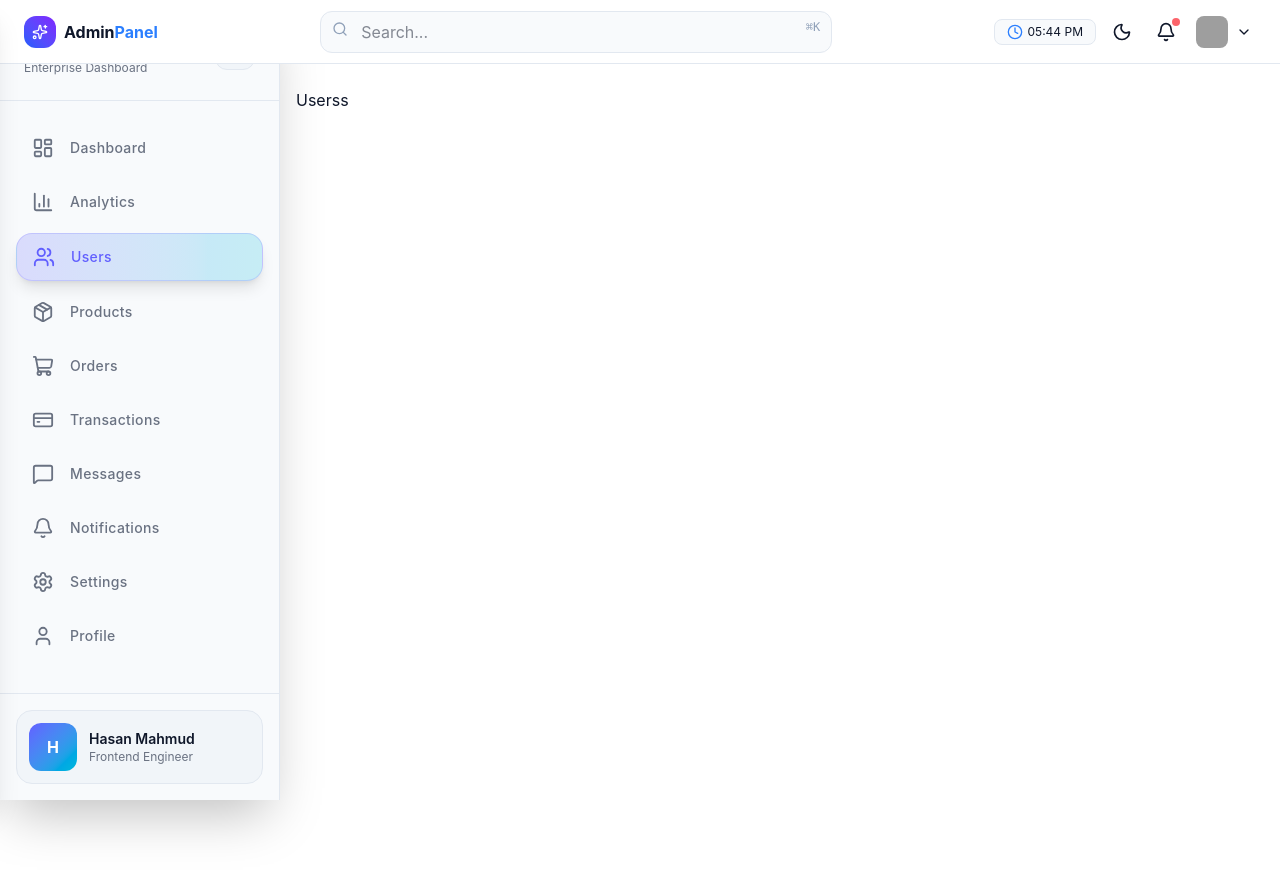
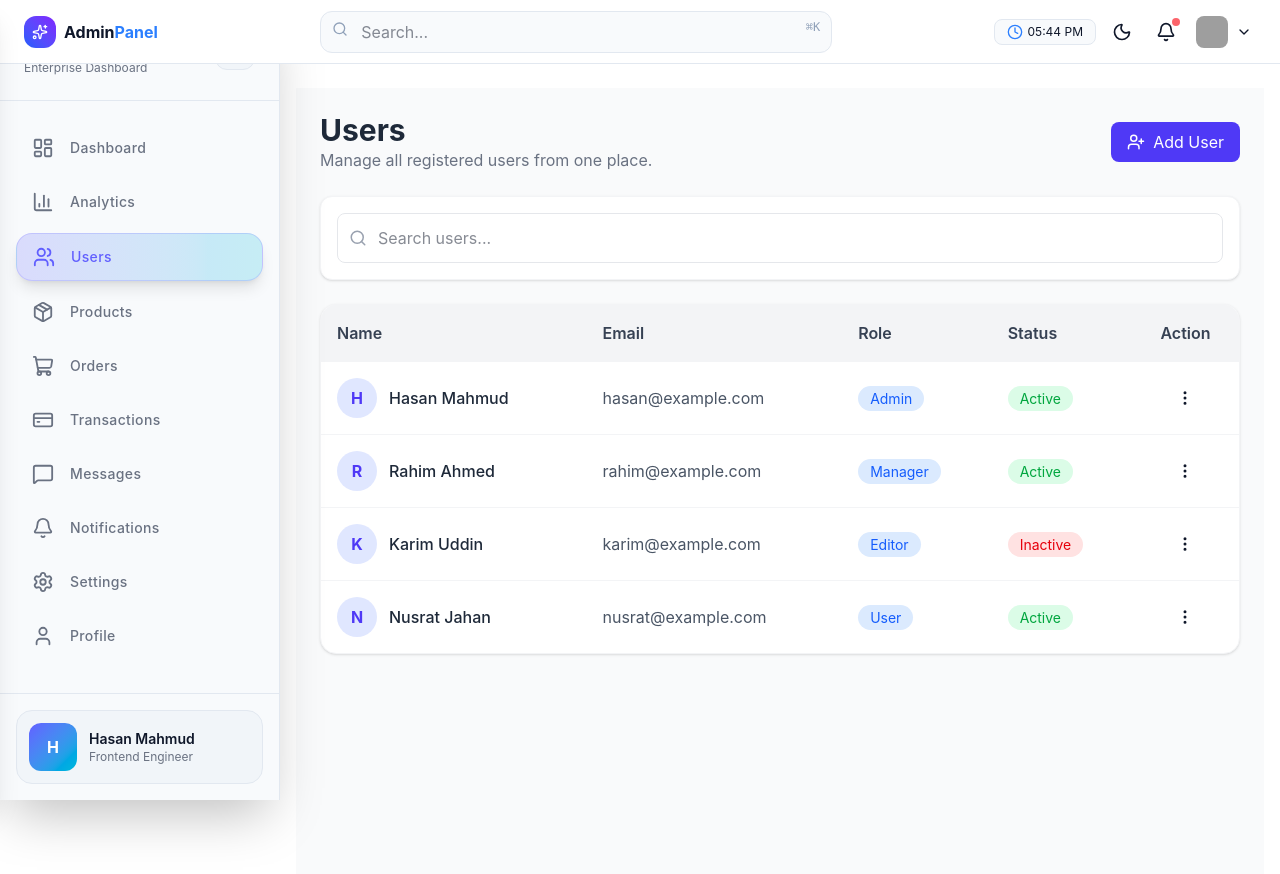
Before and after one commit to Hasan959/dashboard-react-tailwindcss, a React (Vite) app: page /users in a window 1280 px wide. Shown: the top 874 px of the page. Before the commit the page ends 800 px from the top, so only its background shows below. Built offline with nearby package versions, Linux system fonts and the light colour scheme; grey boxes are pictures that could not be loaded.

Commit message:
git updates

```diff
--- a/src/components/pages/Analytics.jsx
+++ b/src/components/pages/Analytics.jsx
@@ -1,9 +1,104 @@
-import React from 'react'
+import React from "react";
+import {
+  BarChart3,
+  Users,
+  ShoppingCart,
+  DollarSign,
+} from "lucide-react";
 
 const Analytics = () => {
+  const stats = [
+    {
+      title: "Total Revenue",
+      value: "$45,280",
+      icon: <DollarSign size={24} />,
+      color: "bg-green-100 text-green-600",
+    },
+    {
+      title: "Total Users",
+      value: "12,450",
+      icon: <Users size={24} />,
+      color: "bg-blue-100 text-blue-600",
+    },
+    {
+      title: "Orders",
+      value: "3,280",
+      icon: <ShoppingCart size={24} />,
+      color: "bg-orange-100 text-orange-600",
+    },
+    {
+      title: "Growth Rate",
+      value: "+24%",
+      icon: <BarChart3 size={24} />,
+      color: "bg-purple-100 text-purple-600",
+    },
+  ];
+
   return (
-    <div>Analyticss fd </div>
-  )
-}
+    <div className="min-h-screen bg-gray-50 p-6">
+      {/* Page Header */}
+      <div className="mb-8">
+        <h1 className="text-3xl font-bold text-gray-800">
+          Analytics Dashboard
+        </h1>
+        <p className="text-gray-500 mt-2">
+          Monitor your business performance and growth.
+        </p>
+      </div>
 
-export default Analytics
+      {/* Stats Cards */}
+      <div className="grid grid-cols-1 sm:grid-cols-2 lg:grid-cols-4 gap-6 mb-8">
+        {stats.map((item, index) => (
+          <div
+            key={index}
+            className="bg-white rounded-2xl p-6 shadow-sm border border-gray-100 hover:shadow-lg transition-all duration-300"
+          >
+            <div className="flex items-center justify-between">
+              <div>
+                <p className="text-gray-500 text-sm">{item.title}</p>
+                <h2 className="text-2xl font-bold text-gray-800 mt-2">
+                  {item.value}
+                </h2>
+              </div>
+
+              <div
+                className={`w-12 h-12 rounded-xl flex items-center justify-center ${item.color}`}
+              >
+                {item.icon}
+              </div>
+            </div>
+          </div>
+        ))}
+      </div>
+
+      {/* Analytics Chart Section */}
+      <div className="bg-white rounded-2xl p-6 shadow-sm border border-gray-100">
+        <h2 className="text-xl font-semibold text-gray-800 mb-6">
+          Revenue Analytics
+        </h2>
+
+        <div className="h-72 flex items-end justify-between gap-3">
+          {[45, 70, 55, 90, 80, 120, 95].map((value, index) => (
+            <div
+              key={index}
+              className="flex-1 bg-indigo-500 rounded-t-lg hover:opacity-80 transition-all"
+              style={{ height: `${value * 2}px` }}
+            />
+          ))}
+        </div>
+
+        <div className="flex justify-between mt-4 text-sm text-gray-500">
+          <span>Jan</span>
+          <span>Feb</span>
+          <span>Mar</span>
+          <span>Apr</span>
+          <span>May</span>
+          <span>Jun</span>
+          <span>Jul</span>
+        </div>
+      </div>
+    </div>
+  );
+};
+
+export default Analytics;
--- a/src/components/pages/Users.jsx
+++ b/src/components/pages/Users.jsx
@@ -1,9 +1,144 @@
-import React from 'react'
+import React from "react";
+import { Search, UserPlus, MoreVertical } from "lucide-react";
 
 const Users = () => {
+  const users = [
+    {
+      id: 1,
+      name: "Hasan Mahmud",
+      email: "hasan@example.com",
+      role: "Admin",
+      status: "Active",
+    },
+    {
+      id: 2,
+      name: "Rahim Ahmed",
+      email: "rahim@example.com",
+      role: "Manager",
+      status: "Active",
+    },
+    {
+      id: 3,
+      name: "Karim Uddin",
+      email: "karim@example.com",
+      role: "Editor",
+      status: "Inactive",
+    },
+    {
+      id: 4,
+      name: "Nusrat Jahan",
+      email: "nusrat@example.com",
+      role: "User",
+      status: "Active",
+    },
+  ];
+
   return (
-    <div>Userss</div>
-  )
-}
+    <div className="p-6 bg-gray-50 min-h-screen">
+      {/* Header */}
+      <div className="flex flex-col md:flex-row md:items-center md:justify-between gap-4 mb-6">
+        <div>
+          <h1 className="text-3xl font-bold text-gray-800">Users</h1>
+          <p className="text-gray-500">
+            Manage all registered users from one place.
+          </p>
+        </div>
 
-export default Users
+        <button className="flex items-center gap-2 bg-indigo-600 text-white px-4 py-2 rounded-lg hover:bg-indigo-700 transition">
+          <UserPlus size={18} />
+          Add User
+        </button>
+      </div>
+
+      {/* Search */}
+      <div className="bg-white rounded-xl shadow-sm border border-gray-100 p-4 mb-6">
+        <div className="relative">
+          <Search
+            size={18}
+            className="absolute left-3 top-1/2 -translate-y-1/2 text-gray-400"
+          />
+          <input
+            type="text"
+            placeholder="Search users..."
+            className="w-full pl-10 pr-4 py-3 border border-gray-200 rounded-lg focus:outline-none focus:ring-2 focus:ring-indigo-500"
+          />
+        </div>
+      </div>
+
+      {/* Users Table */}
+      <div className="bg-white rounded-2xl shadow-sm border border-gray-100 overflow-hidden">
+        <div className="overflow-x-auto">
+          <table className="w-full">
+            <thead className="bg-gray-100">
+              <tr>
+                <th className="text-left p-4 font-semibold text-gray-700">
+                  Name
+                </th>
+                <th className="text-left p-4 font-semibold text-gray-700">
+                  Email
+                </th>
+                <th className="text-left p-4 font-semibold text-gray-700">
+                  Role
+                </th>
+                <th className="text-left p-4 font-semibold text-gray-700">
+                  Status
+                </th>
+                <th className="text-center p-4 font-semibold text-gray-700">
+                  Action
+                </th>
+              </tr>
+            </thead>
+
+            <tbody>
+              {users.map((user) => (
+                <tr
+                  key={user.id}
+                  className="border-t border-gray-100 hover:bg-gray-50 transition"
+                >
+                  <td className="p-4">
+                    <div className="flex items-center gap-3">
+                      <div className="w-10 h-10 bg-indigo-100 text-indigo-600 rounded-full flex items-center justify-center font-bold">
+                        {user.name.charAt(0)}
+                      </div>
+                      <span className="font-medium text-gray-800">
+                        {user.name}
+                      </span>
+                    </div>
+                  </td>
+
+                  <td className="p-4 text-gray-600">{user.email}</td>
+
+                  <td className="p-4">
+                    <span className="px-3 py-1 rounded-full bg-blue-100 text-blue-600 text-sm">
+                      {user.role}
+                    </span>
+                  </td>
+
+                  <td className="p-4">
+                    <span
+                      className={`px-3 py-1 rounded-full text-sm ${
+                        user.status === "Active"
+                          ? "bg-green-100 text-green-600"
+                          : "bg-red-100 text-red-600"
+                      }`}
+                    >
+                      {user.status}
+                    </span>
+                  </td>
+
+                  <td className="p-4 text-center">
+                    <button className="p-2 hover:bg-gray-100 rounded-lg">
+                      <MoreVertical size={18} />
+                    </button>
+                  </td>
+                </tr>
+              ))}
+            </tbody>
+          </table>
+        </div>
+      </div>
+    </div>
+  );
+};
+
+export default Users;
```
